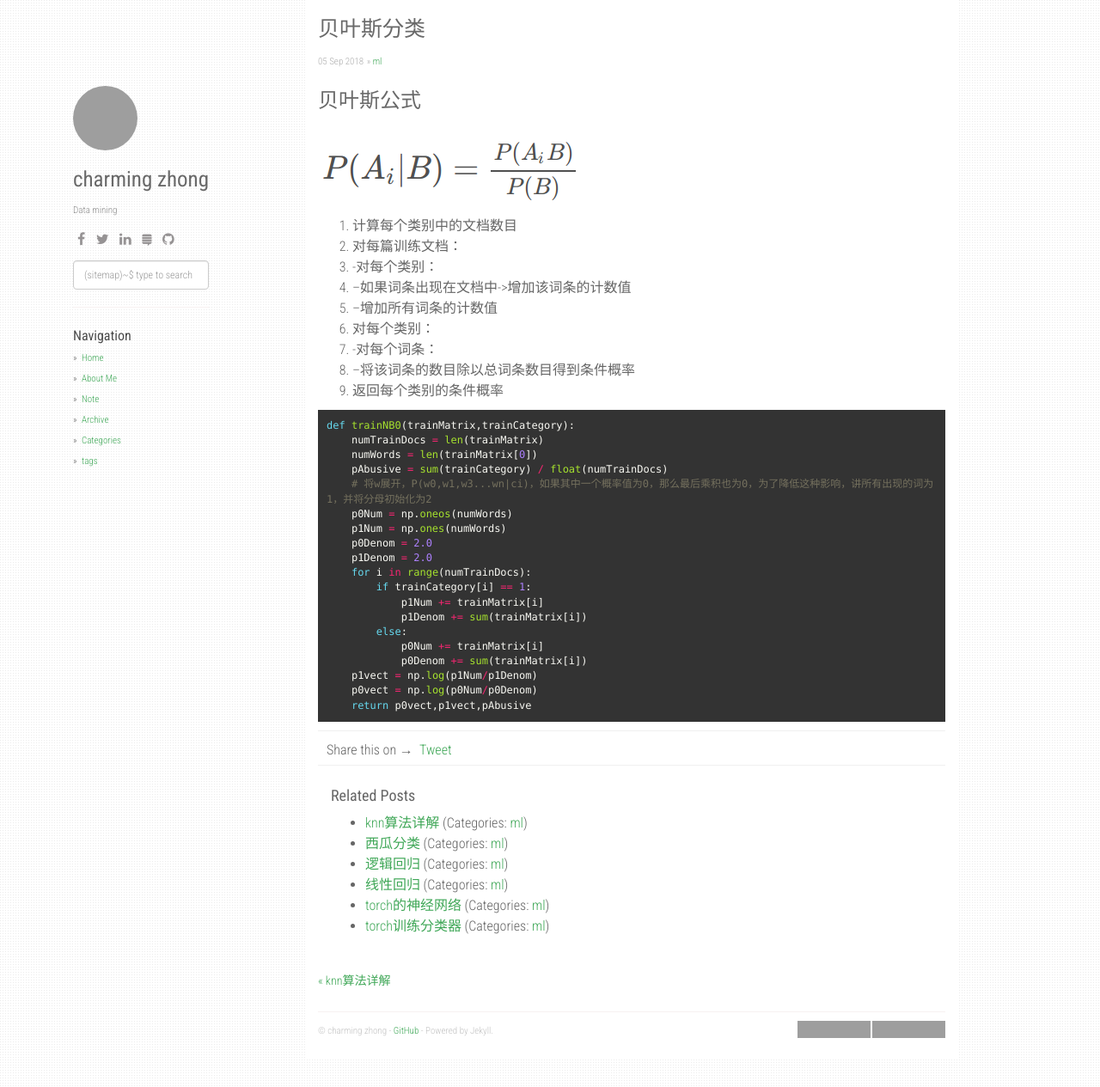
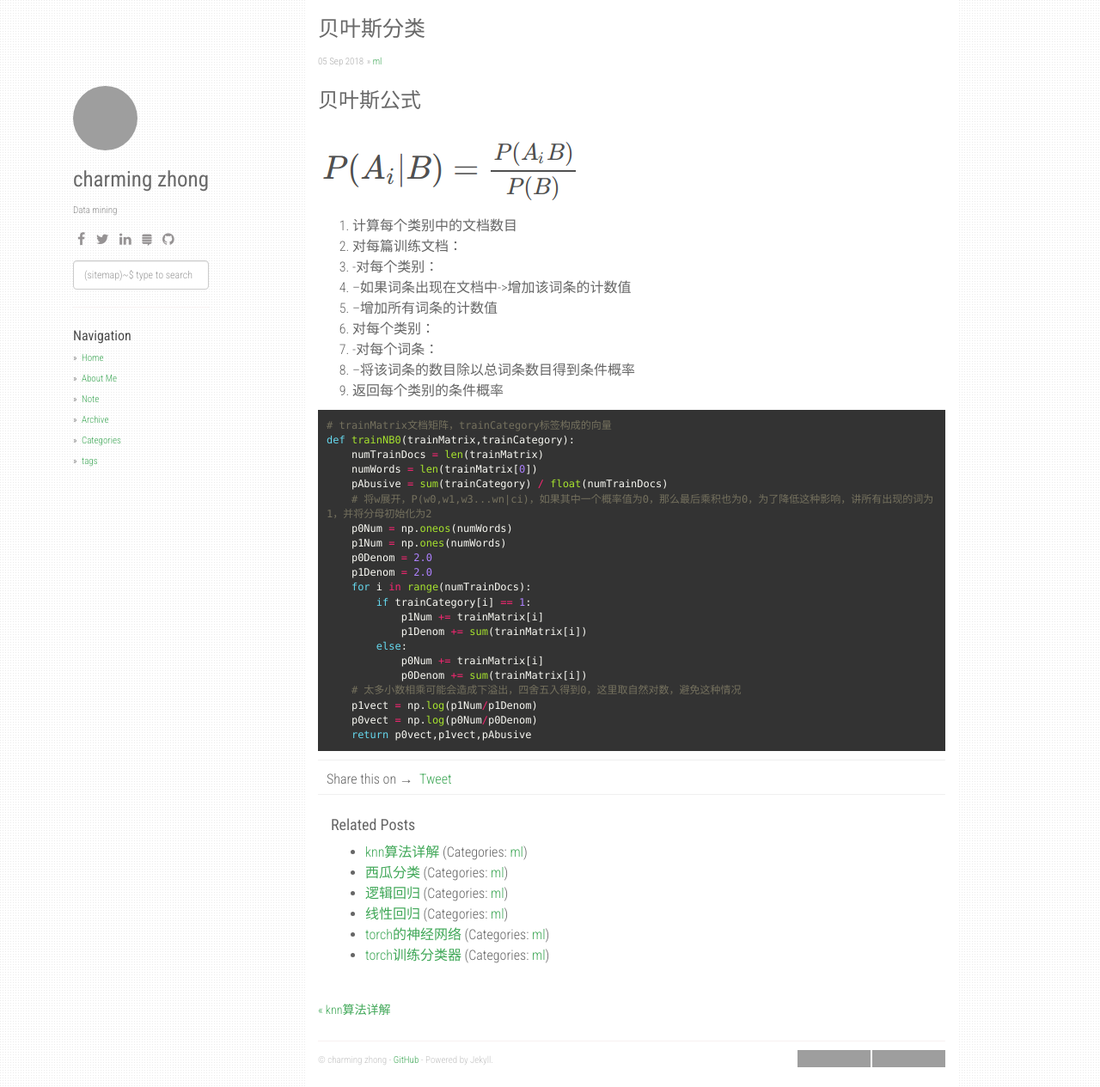
Before and after one commit to bfjm/bfjm.github.io, a Jekyll site: the page built from _posts/2018-09-10-贝叶斯分类器.md, in a window 1280 px wide and 1265 px high. Shown: the whole window at 86% size. Built offline with Jekyll 4.4.1, drawn with Linux system fonts in a browser that asks for light colours; nearby versions of some CDN libraries; comment, search, counter and statistics services are not loaded; grey boxes are pictures that could not be loaded.

Commit message:
add annotation

````diff
--- a/_posts/2018-09-10-贝叶斯分类器.md
+++ b/_posts/2018-09-10-贝叶斯分类器.md
@@ -18,6 +18,7 @@ tags: 贝叶斯
 9. 返回每个类别的条件概率
 
 ```python
+# trainMatrix文档矩阵，trainCategory标签构成的向量
 def trainNB0(trainMatrix,trainCategory):
     numTrainDocs = len(trainMatrix)
     numWords = len(trainMatrix[0])
@@ -34,6 +35,7 @@ def trainNB0(trainMatrix,trainCategory):
         else:
             p0Num += trainMatrix[i]
             p0Denom += sum(trainMatrix[i])
+    # 太多小数相乘可能会造成下溢出，四舍五入得到0，这里取自然对数，避免这种情况
     p1vect = np.log(p1Num/p1Denom)
     p0vect = np.log(p0Num/p0Denom)
     return p0vect,p1vect,pAbusive
````
